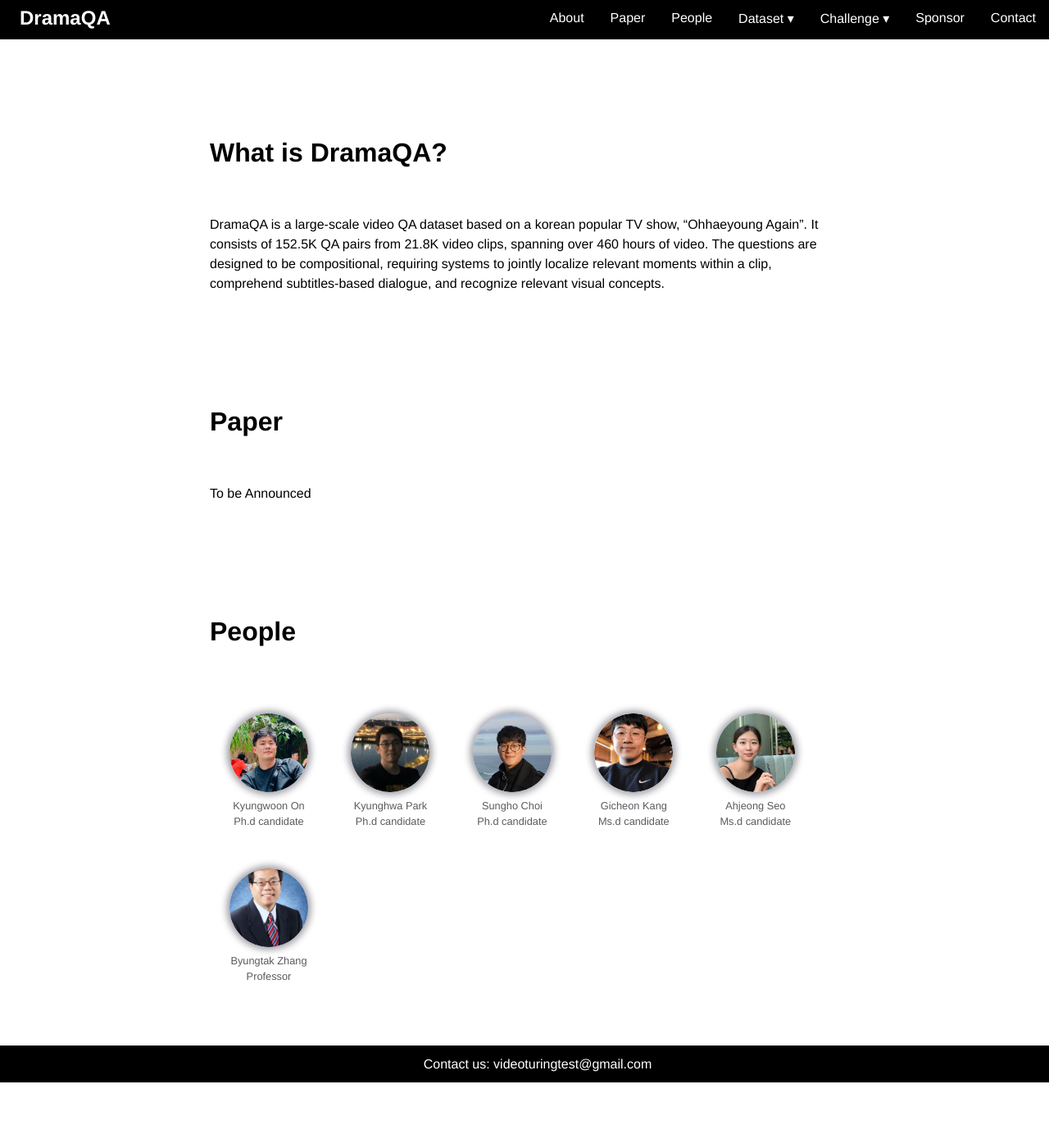
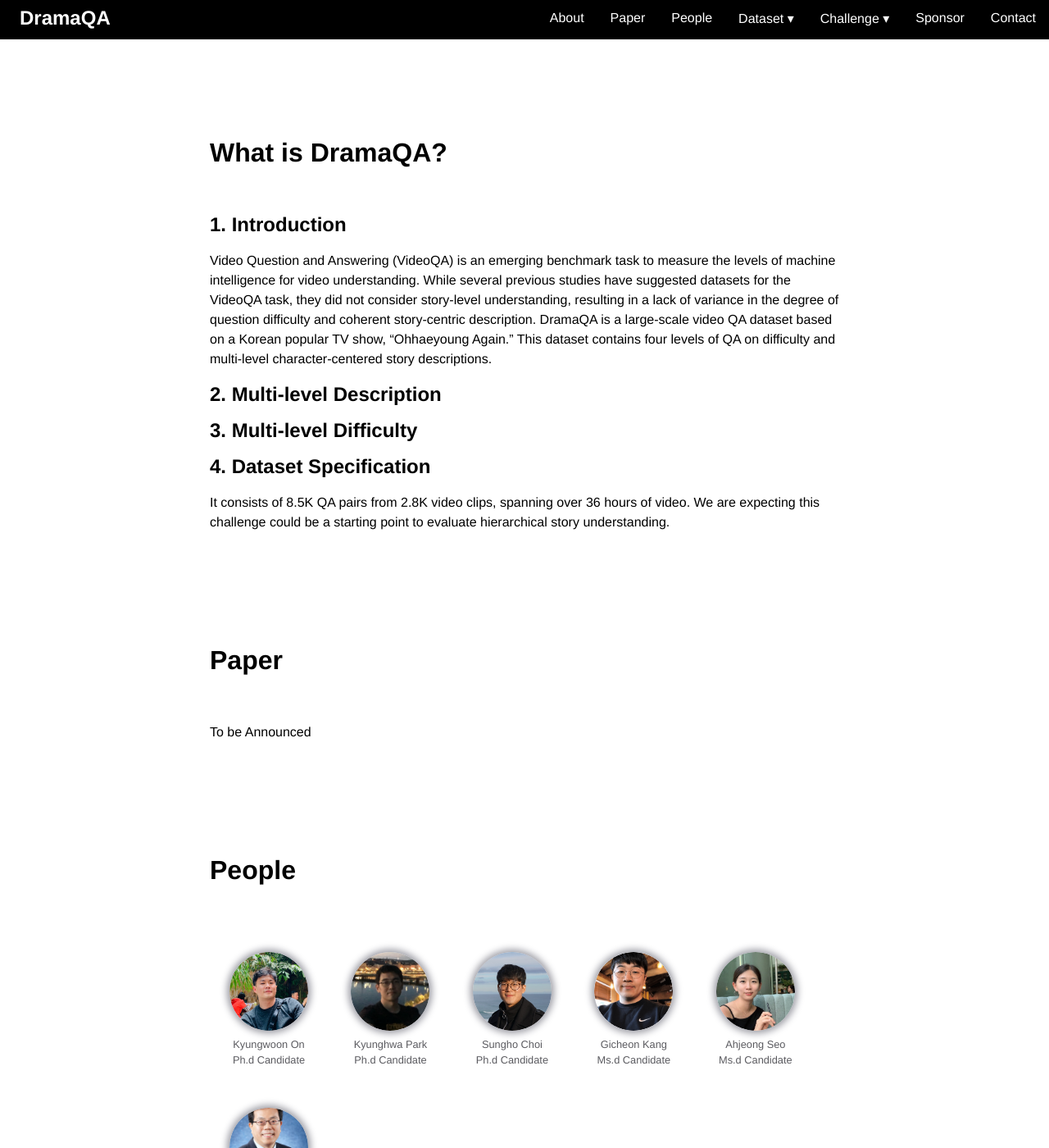
Before and after one commit to friendsqa/friendsqa.github.io, a Jekyll site: the page built from index.md, in a window 1280 px wide and 1400 px high, scrolled down 618 px. Shown: the whole window at 82% size. Built offline with Jekyll 4.4.1, drawn with Linux system fonts in a browser that asks for light colours; before the commit the page ends 1938 px from its top, so only the background shows below that.

Commit message:
change intro

```diff
--- a/index.md
+++ b/index.md
@@ -44,8 +44,29 @@ title: DramaQA
   <h1 class = "content-title">
     What is DramaQA?
   </h1>
+  <h2 class = "content-subtitle">
+    1. Introduction
+  </h2>
   <p class="content-item">
-   DramaQA is a large-scale video QA dataset based on a korean popular TV show, “Ohhaeyoung Again”. It consists of 152.5K QA pairs from 21.8K video clips, spanning over 460 hours of video. The questions are designed to be compositional, requiring systems to jointly localize relevant moments within a clip, comprehend subtitles-based dialogue, and recognize relevant visual concepts.
+   Video Question and Answering (VideoQA) is an emerging benchmark task to measure the levels of machine intelligence for video understanding. While several previous studies have suggested datasets for the VideoQA task, they did not consider story-level understanding, resulting in a lack of
+   variance in the degree of question difficulty and coherent story-centric description.
+   DramaQA is a large-scale video QA dataset based on a Korean popular TV show, “Ohhaeyoung Again.” This dataset contains four levels of QA on difficulty and multi-level character-centered story descriptions.
+  </p>
+  <h2 class = "content-subtitle">
+    2. Multi-level Description
+  </h2>
+  <p class="content-item">
+  </p>
+  <h2 class = "content-subtitle">
+    3. Multi-level Difficulty
+  </h2>
+  <p class="content-item">
+  </p>
+  <h2 class = "content-subtitle">
+    4. Dataset Specification
+  </h2>
+  <p class="content-item">
+    It consists of 8.5K QA pairs from 2.8K video clips, spanning over 36 hours of video.  We are expecting this challenge could be a starting point to evaluate hierarchical story understanding.
   </p>
 </div>
 
```
Also changed, not shown: _data/people.yml (+5 -5 lines).
